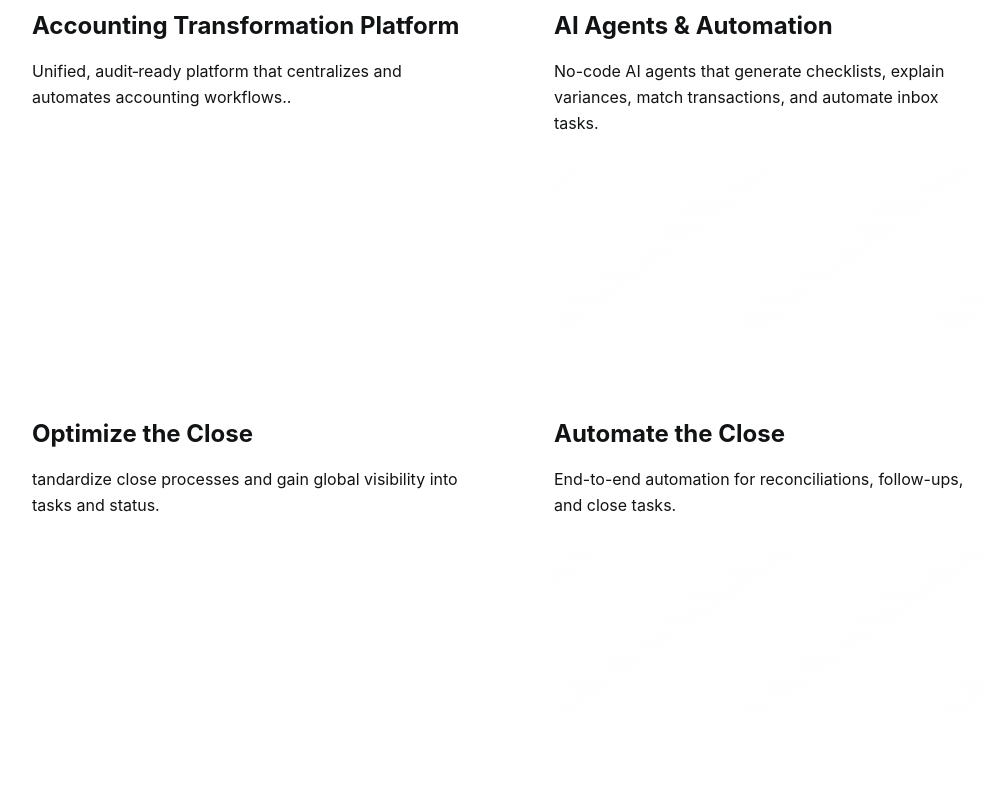
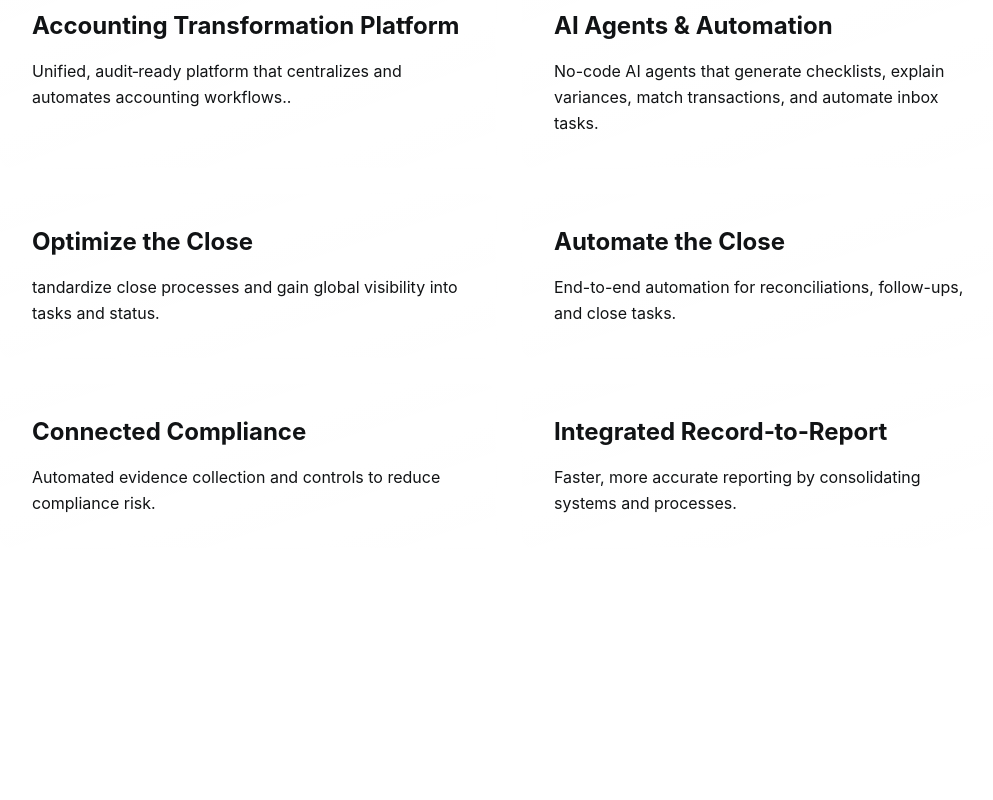
Before and after one commit to kietpham0810/Fintech-Hub-Global, a React (Vite) app: page / in a window 1280 px wide. Shown: the part 1060-1860 px from the top of the page, without its empty margins (131-1124 px from the left). Built offline with nearby package versions, Linux system fonts and the light colour scheme.

Commit message:
update navbar8

```diff
--- a/src/blocks/PlatformsBlock.jsx
+++ b/src/blocks/PlatformsBlock.jsx
@@ -49,7 +49,7 @@ const PlatformsBlock = () => {
             <h3 className="text-2xl font-bold text-[var(--color-datum-ivory)] mb-4 group-hover:text-[var(--color-datum-primary)] transition-colors">AI Agents & Automation</h3>
             <p className="text-base text-[var(--color-datum-muted)] leading-relaxed">No-code AI agents that generate checklists, explain variances, match transactions, and automate inbox tasks.</p>
           </div>
-          <div className="w-full h-40 bg-gradient-to-t from-white/[0.05] to-transparent rounded-xl mt-8 border border-white/[0.02]"></div>
+          <div></div>
         </motion.div>
 
          <motion.div
@@ -78,7 +78,7 @@ const PlatformsBlock = () => {
             <h3 className="text-2xl font-bold text-[var(--color-datum-ivory)] mb-4 group-hover:text-[var(--color-datum-primary)] transition-colors">Automate the Close</h3>
             <p className="text-base text-[var(--color-datum-muted)] leading-relaxed">End-to-end automation for reconciliations, follow-ups, and close tasks.</p>
           </div>
-          <div className="w-full h-40 bg-gradient-to-t from-white/[0.05] to-transparent rounded-xl mt-8 border border-white/[0.02]"></div>
+          <div></div>
         </motion.div>
 
         {/* Card 3: Connected Compliance */}
```
